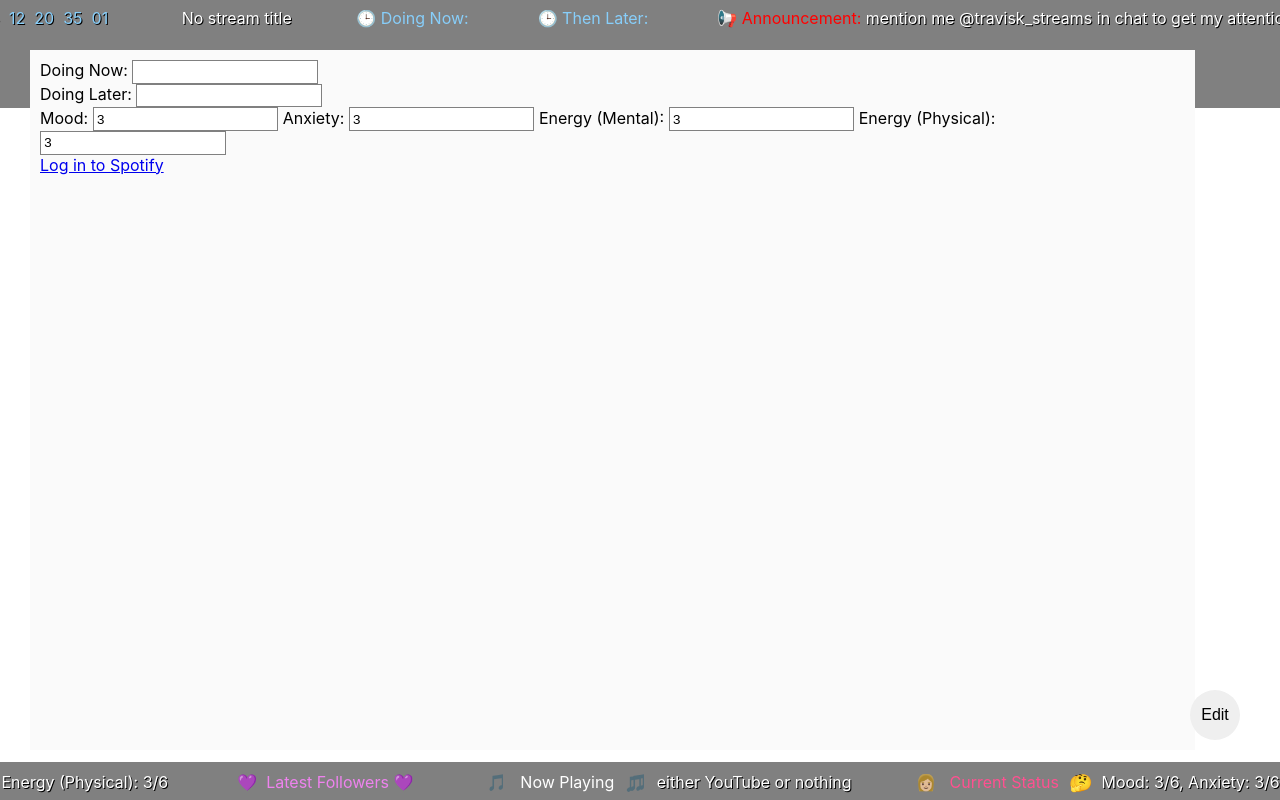
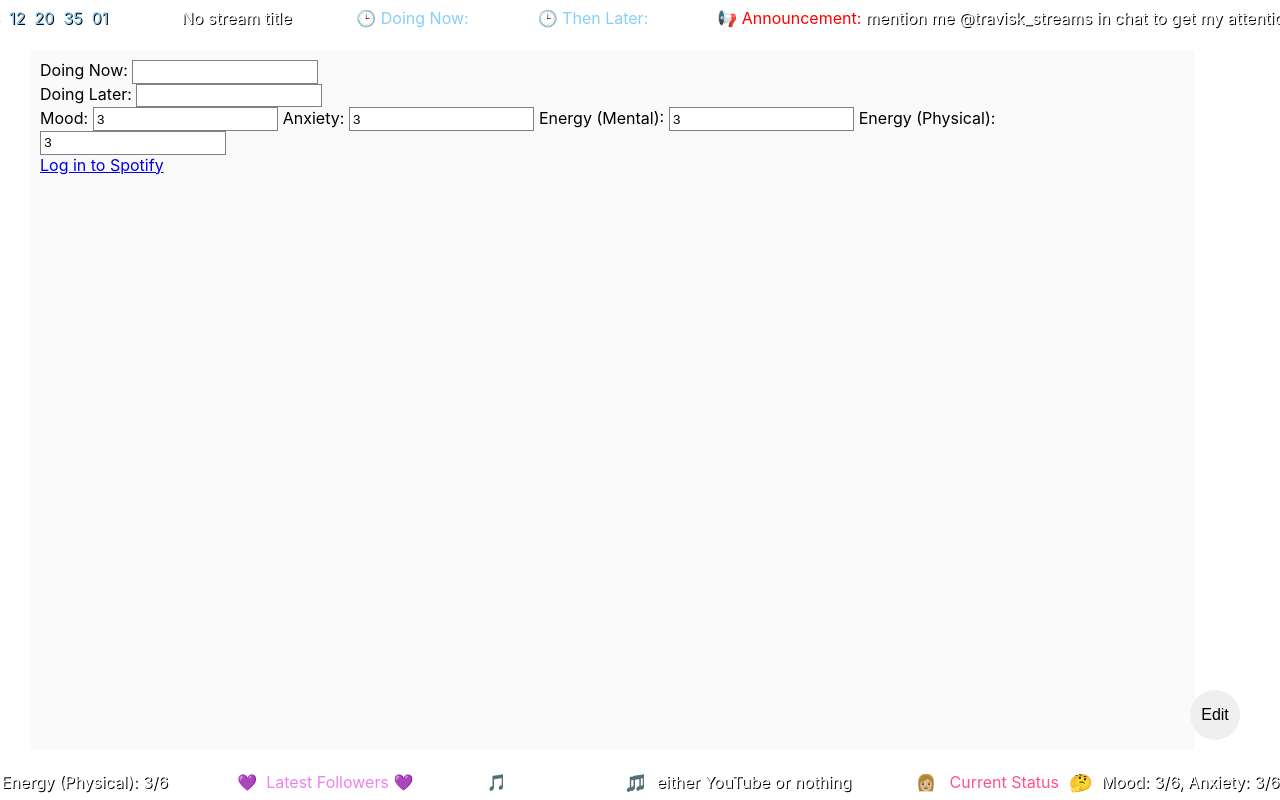
Before and after one commit to travisk-codes/twitch-overlay, a React (Create React App) app: page / in a window 1280 px wide. Built offline with nearby package versions, Linux system fonts and the light colour scheme; no server answers.

Commit message:
Remove grey backgrounds

```diff
--- a/src/App.css
+++ b/src/App.css
@@ -45,7 +45,6 @@
 	height: 100px;
 	padding-left: 0%;
 	box-sizing: content-box;
-	background-color: grey;
 }
 
 .ticker {
@@ -66,7 +65,6 @@
 	padding-top: 10px;
 	padding-left: 0%;
 	box-sizing: content-box;
-	background-color: grey;
 
 	bottom: 0px;
 	padding-bottom: 8px;
```
